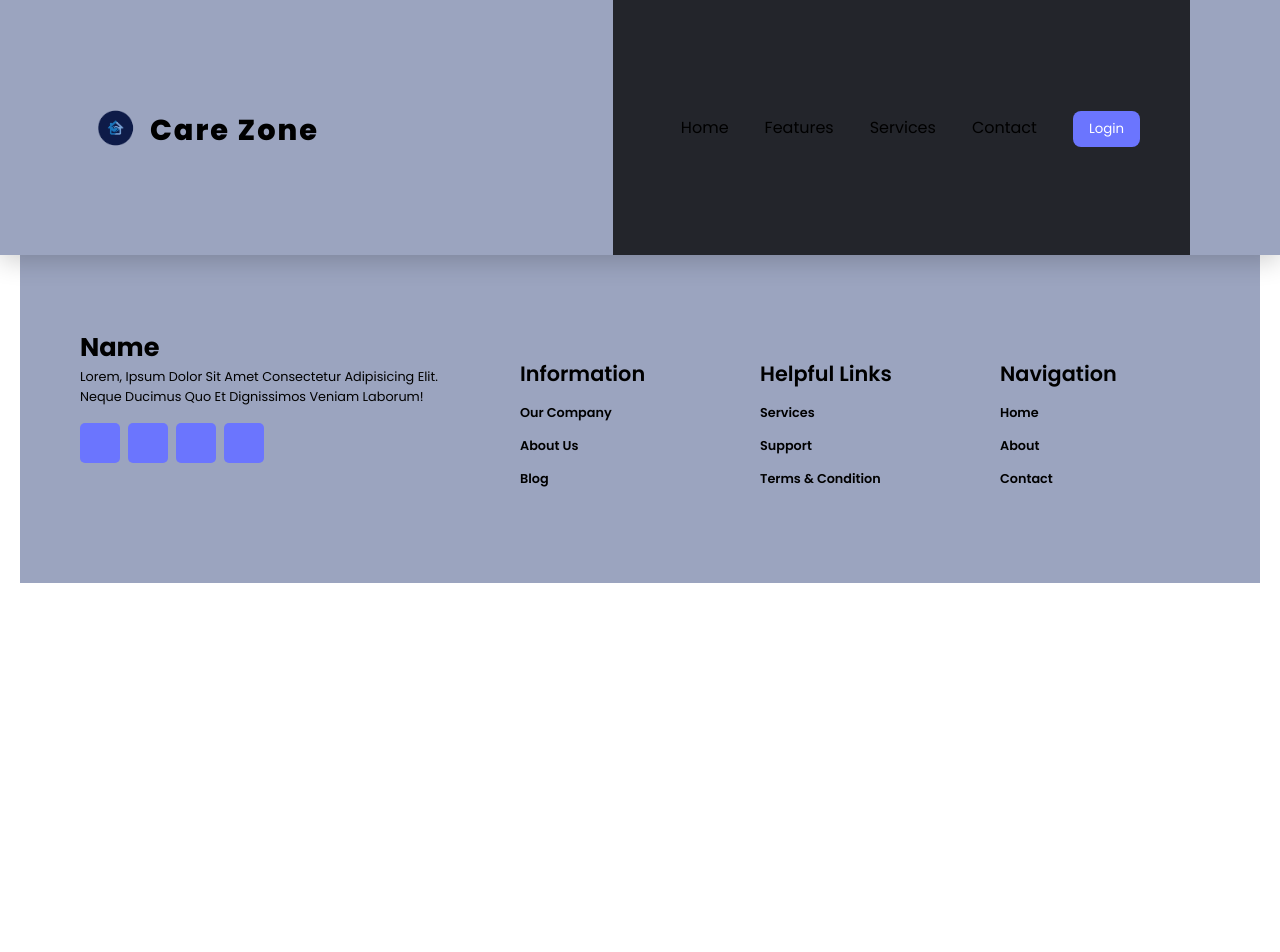
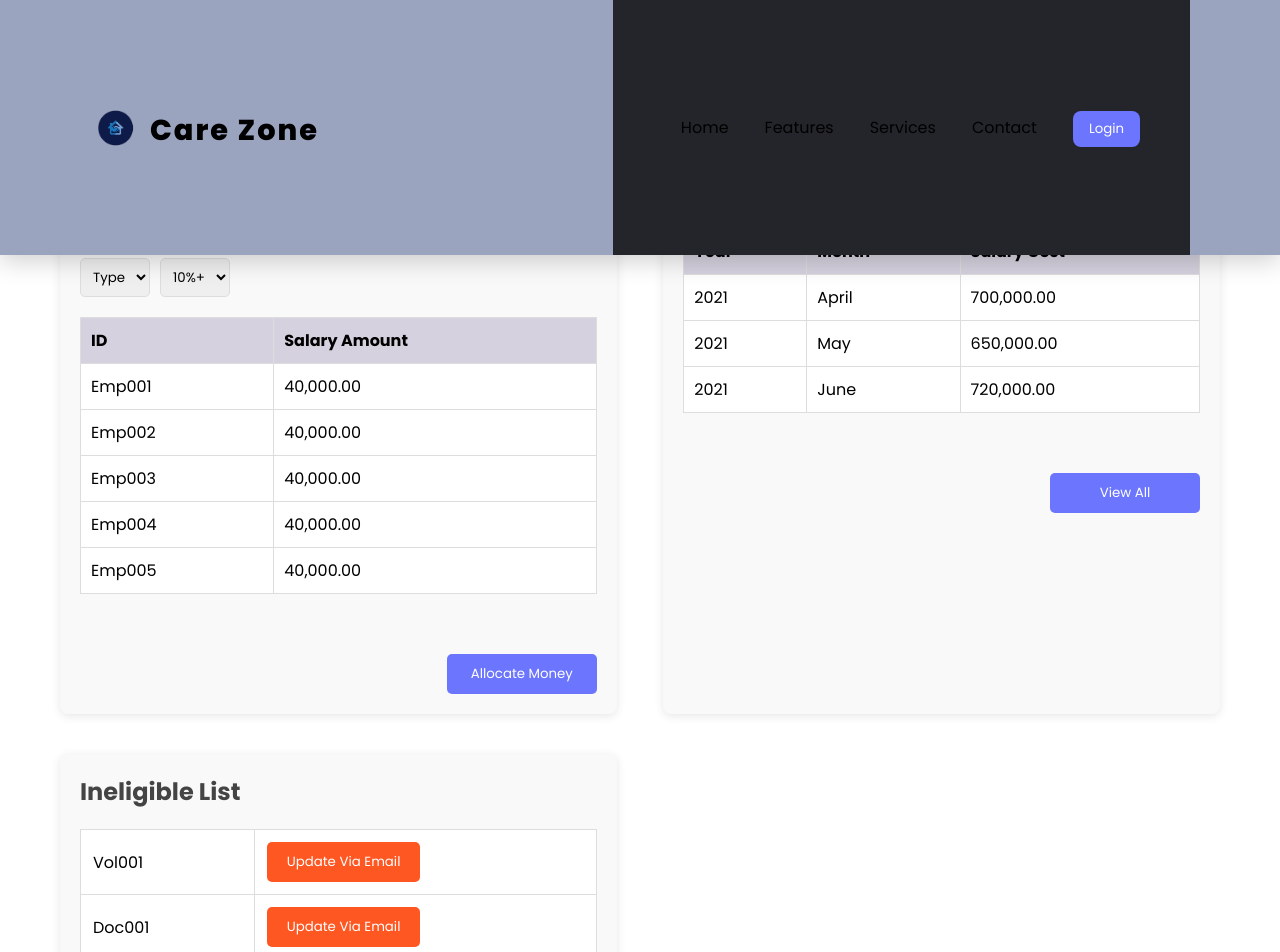
Before and after one commit to DilshanAnupriya/IT_Project, a React (Create React App) app in the folder frontend/: page / in a window 1280 px wide. Shown: the top 952 px of the page. Before the commit the page ends 800 px from the top, so only its background shows below. Built offline with nearby package versions, Linux system fonts and the light colour scheme.

Commit message:
salaryallocation

```diff
--- /dev/null
+++ b/frontend/src/Pages/Css/SalaryAllocation/salaryallocation.css
@@ -0,0 +1,116 @@
+/* General container70 styling */
+.container70 {
+    margin: 0 auto;
+    max-width: 1200px;
+    padding: 20px;
+}
+.container70 h1{
+    margin-top: 100px;
+}
+/* Title styling */
+h1 {
+    text-align: center;
+    font-size: 32px;
+    font-weight: bold;
+    color: #333;
+    margin-bottom: 20px;
+}
+
+h3 {
+    font-size: 24px;
+    font-weight: bold;
+    color: #444;
+    margin-bottom: 15px;
+}
+
+/* Report section */
+.report-section {
+    display: flex;
+    justify-content: space-between;
+    margin-bottom: 40px;
+}
+
+/* Salary Eligible List */
+.salary-eligible, .salary-history, .ineligible-list {
+    width: 48%;
+    padding: 20px;
+    background-color: #f9f9f9;
+    border-radius: 8px;
+    box-shadow: 0 2px 10px rgba(0, 0, 0, 0.1);
+}
+
+form select {
+    padding: 8px;
+    margin-right: 10px;
+    border-radius: 5px;
+    border: 1px solid #ddd;
+}
+
+table {
+    width: 100%;
+    border-collapse: collapse;
+    margin-top: 20px;
+}
+
+table th, table td {
+    text-align: left;
+    padding: 10px;
+    border: 1px solid #ddd;
+}
+
+table th {
+    background-color: #f2f2f2;
+    font-weight: bold;
+}
+
+table td {
+    background-color: #fff;
+}
+
+/* Buttons */
+.buttons {
+    margin-top: 20px;
+    text-align: right;
+}
+
+button {
+    padding: 10px 20px;
+    background-color: #007BFF;
+    color: white;
+    border: none;
+    border-radius: 5px;
+    cursor: pointer;
+}
+
+button:hover {
+    background-color: #0056b3;
+}
+
+/* Ineligible List */
+.ineligible-list {
+    margin-top: 40px;
+}
+
+.ineligible-list table td {
+    padding: 12px;
+}
+
+.ineligible-list button {
+    background-color: #FF5722;
+}
+
+.ineligible-list button:hover {
+    background-color: #E64A19;
+}
+
+/* Responsive Design */
+@media (max-width: 768px) {
+    .report-section {
+        flex-direction: column;
+    }
+
+    .salary-eligible, .salary-history {
+        width: 100%;
+        margin-bottom: 20px;
+    }
+}
--- a/frontend/src/Pages/Home/Home.js
+++ b/frontend/src/Pages/Home/Home.js
@@ -1,7 +1,8 @@
 import React from 'react'
 import Nav from "../../Components/Navbar/Navbar"
 import Footer from '../../Components/Footer/Footer'
-import Dash from "../../Components/Dashboard/Dashboard"
+
+import SalaryAllocation from '../../Pages/SalaryAllocation/salaryallocation'
 
 
 
@@ -11,10 +12,11 @@ function Home() {
 
     return (
         <div >
-           <Nav/>
-           <Footer/>
+
+          <SalaryAllocation/>
+
         </div>
 
                 )
 }
- export default Home
+ export default SalaryAllocation
--- /dev/null
+++ b/frontend/src/Pages/SalaryAllocation/salaryallocation.js
@@ -0,0 +1,105 @@
+import React from 'react';
+import "../../Pages/Css/SalaryAllocation/salaryallocation.css"
+import logo from "../../Assets/logo.png"
+import { Link } from 'react-router-dom'
+import Nav from "../../Components/Navbar/Navbar"
+import Footer from '../../Components/Footer/Footer'
+
+const SalaryAllocation = () => {
+    return (
+        <div className="container70">
+            <Nav/>
+
+            <h1>Salary Allocation</h1>
+
+            <div className="report-section">
+                {/* Salary Eligible list */}
+                <div className="salary-eligible">
+                    <h3>Salary Eligible list</h3>
+                    <form>
+                        <select>
+                            <option value="type">Type</option>
+                        </select>
+                        <select>
+                            <option value="10%">10%+</option>
+                        </select>
+                    </form>
+                    <table>
+                        <thead>
+                            <tr>
+                                <th>ID</th>
+                                <th>Salary Amount</th>
+                            </tr>
+                        </thead>
+                        <tbody>
+                            <tr><td>emp001</td><td>40,000.00</td></tr>
+                            <tr><td>emp002</td><td>40,000.00</td></tr>
+                            <tr><td>emp003</td><td>40,000.00</td></tr>
+                            <tr><td>emp004</td><td>40,000.00</td></tr>
+                            <tr><td>emp005</td><td>40,000.00</td></tr>
+                        </tbody>
+                    </table>
+                    <div className="buttons">
+                        <button>Allocate money</button>
+                    </div>
+                </div>
+
+                {/* Salary Cost table */}
+                <div className="salary-history">
+                    <table>
+                        <thead>
+                            <tr>
+                                <th>Year</th>
+                                <th>Month</th>
+                                <th>Salary Cost</th>
+                            </tr>
+                        </thead>
+                        <tbody>
+                            <tr><td>2021</td><td>April</td><td>700,000.00</td></tr>
+                            <tr><td>2021</td><td>May</td><td>650,000.00</td></tr>
+                            <tr><td>2021</td><td>June</td><td>720,000.00</td></tr>
+                        </tbody>
+                    </table>
+                    <div className="buttons">
+                        <button>View All</button>
+                    </div>
+                </div>
+            </div>
+
+            {/* Ineligible List */}
+            <div className="ineligible-list">
+                <h3>Ineligible list</h3>
+                <table>
+                    <tbody>
+                        <tr>
+                            <td>vol001</td>
+                            <td><button>Update via email</button></td>
+                        </tr>
+                        <tr>
+                            <td>Doc001</td>
+                            <td><button>Update via email</button></td>
+                        </tr>
+                        <tr>
+                            <td>emp006</td>
+                            <td><button>Update via email</button></td>
+                        </tr>
+                        <tr>
+                            <td>vol004</td>
+                            <td><button>Update via email</button></td>
+                        </tr>
+                    </tbody>
+                </table>
+                <div className="buttons">
+                    <button>Delete resigned Employees</button>
+                </div>
+            </div>
+            <div className='nv'>
+                <Footer/>
+            </div>
+        </div>
+    );
+};
+
+
+
+export default SalaryAllocation;
```
